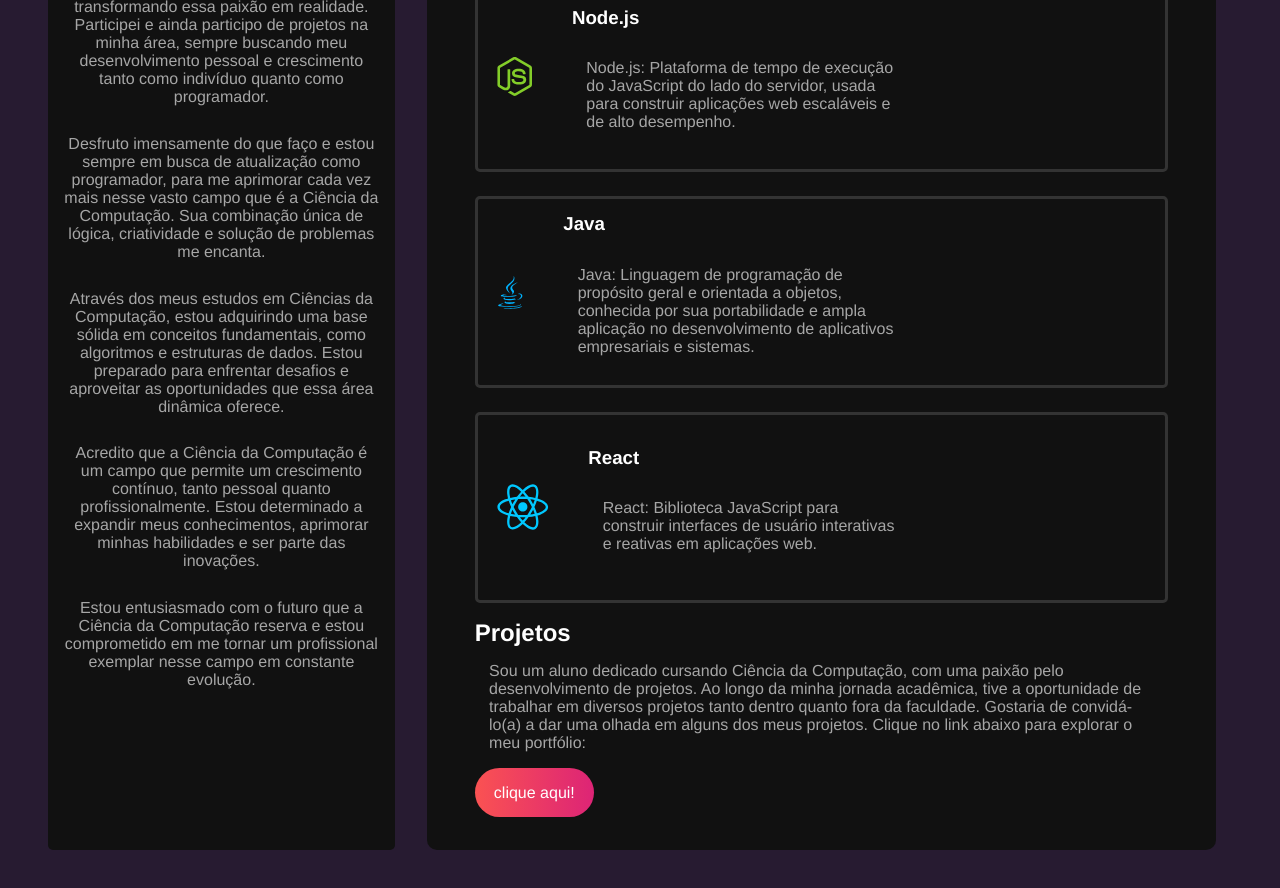
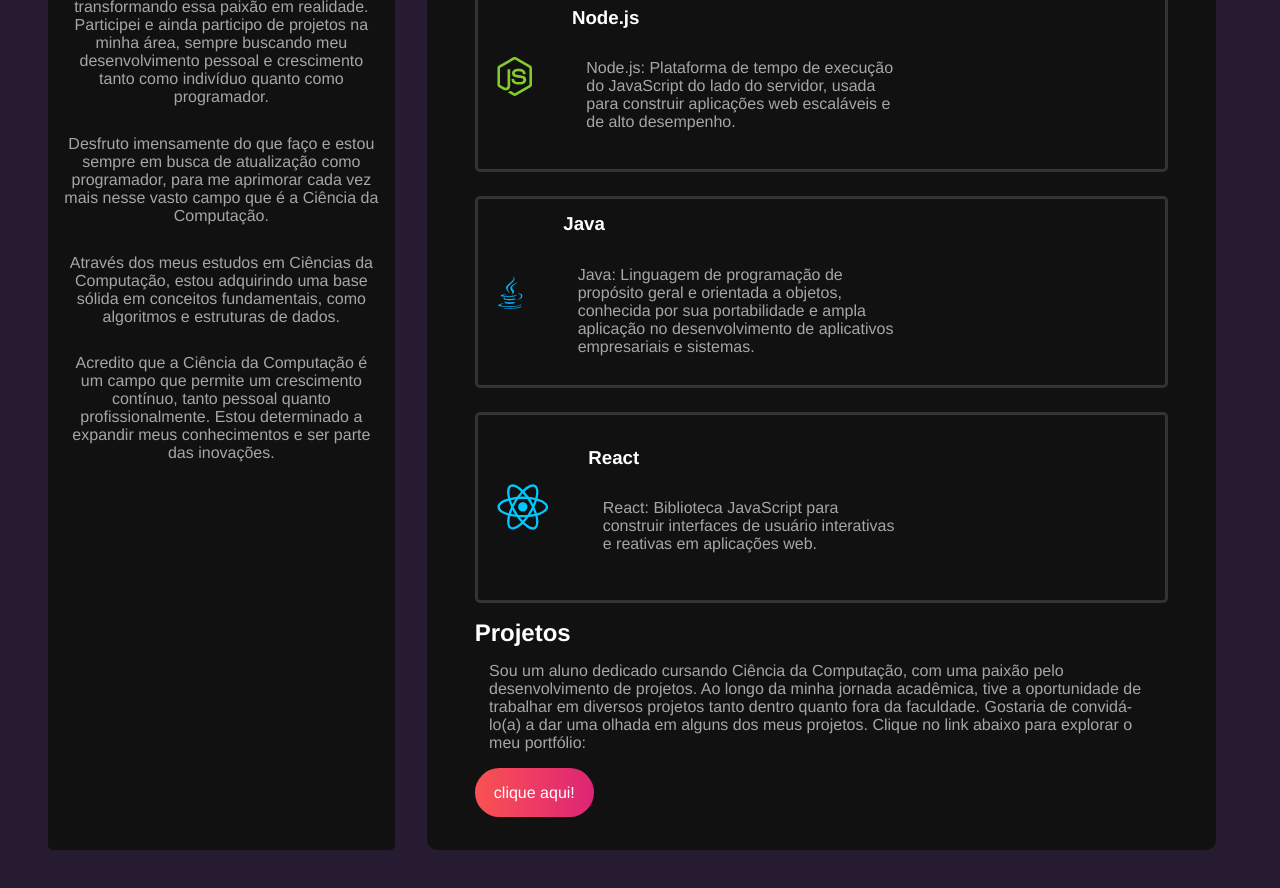
Before and after one commit to Jpsoaresfig/My_Profile, a React (Vite) app: page / in a window 1280 px wide. Shown: the part 1260-2148 px from the top of the page. Built offline with nearby package versions, Linux system fonts and the light colour scheme.

Commit message:
ajuste de texto

```diff
--- a/src/components/SideBar.jsx
+++ b/src/components/SideBar.jsx
@@ -25,13 +25,13 @@ const Sidebar = () => {
       <p> Desde pequeno, meu interesse pela tecnologia foi crescendo e despertando aos poucos: eu usava o computador do meu pai e fingia programar, apertando botões aleatoriamente.</p>
        <p>Hoje, aos meus 21 anos, estou transformando essa paixão em realidade. Participei e ainda participo de projetos na minha área, sempre buscando meu desenvolvimento pessoal e crescimento tanto como indivíduo quanto como programador.</p>
 
-        <p>Desfruto imensamente do que faço e estou sempre em busca de atualização como programador, para me aprimorar cada vez mais nesse vasto campo que é a Ciência da Computação. Sua combinação única de lógica, criatividade e solução de problemas me encanta.</p>
+        <p>Desfruto imensamente do que faço e estou sempre em busca de atualização como programador, para me aprimorar cada vez mais nesse vasto campo que é a Ciência da Computação. </p>
 
-        <p>Através dos meus estudos em Ciências da Computação, estou adquirindo uma base sólida em conceitos fundamentais, como algoritmos e estruturas de dados. Estou preparado para enfrentar desafios e aproveitar as oportunidades que essa área dinâmica oferece.</p>
+        <p>Através dos meus estudos em Ciências da Computação, estou adquirindo uma base sólida em conceitos fundamentais, como algoritmos e estruturas de dados. </p>
 
-        <p>Acredito que a Ciência da Computação é um campo que permite um crescimento contínuo, tanto pessoal quanto profissionalmente. Estou determinado a expandir meus conhecimentos, aprimorar minhas habilidades e ser parte das inovações.</p>
+        <p>Acredito que a Ciência da Computação é um campo que permite um crescimento contínuo, tanto pessoal quanto profissionalmente. Estou determinado a expandir meus conhecimentos e ser parte das inovações.</p>
 
-       <p> Estou entusiasmado com o futuro que a Ciência da Computação reserva e estou comprometido em me tornar um profissional exemplar nesse campo em constante evolução.</p>
+
 
 
 
```
